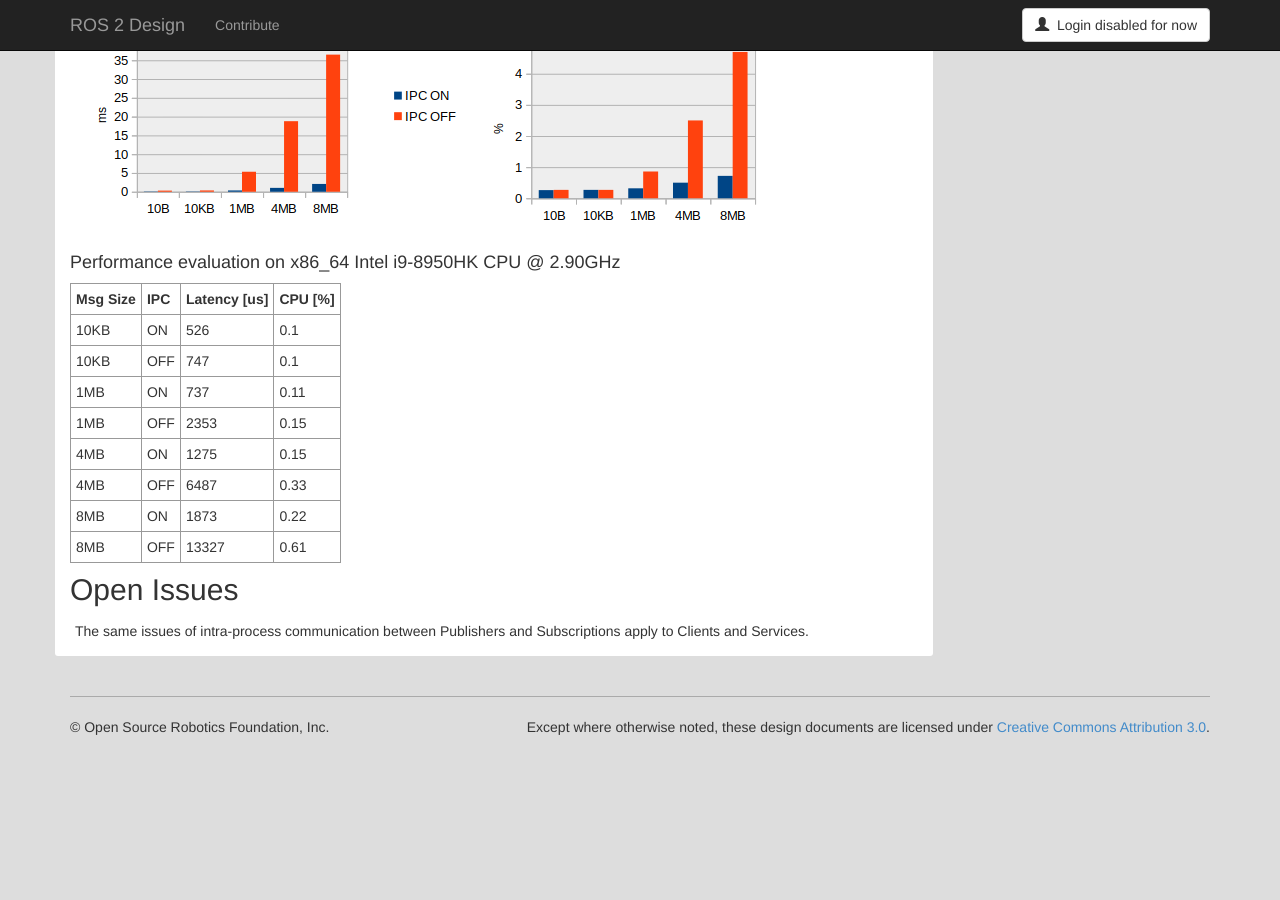
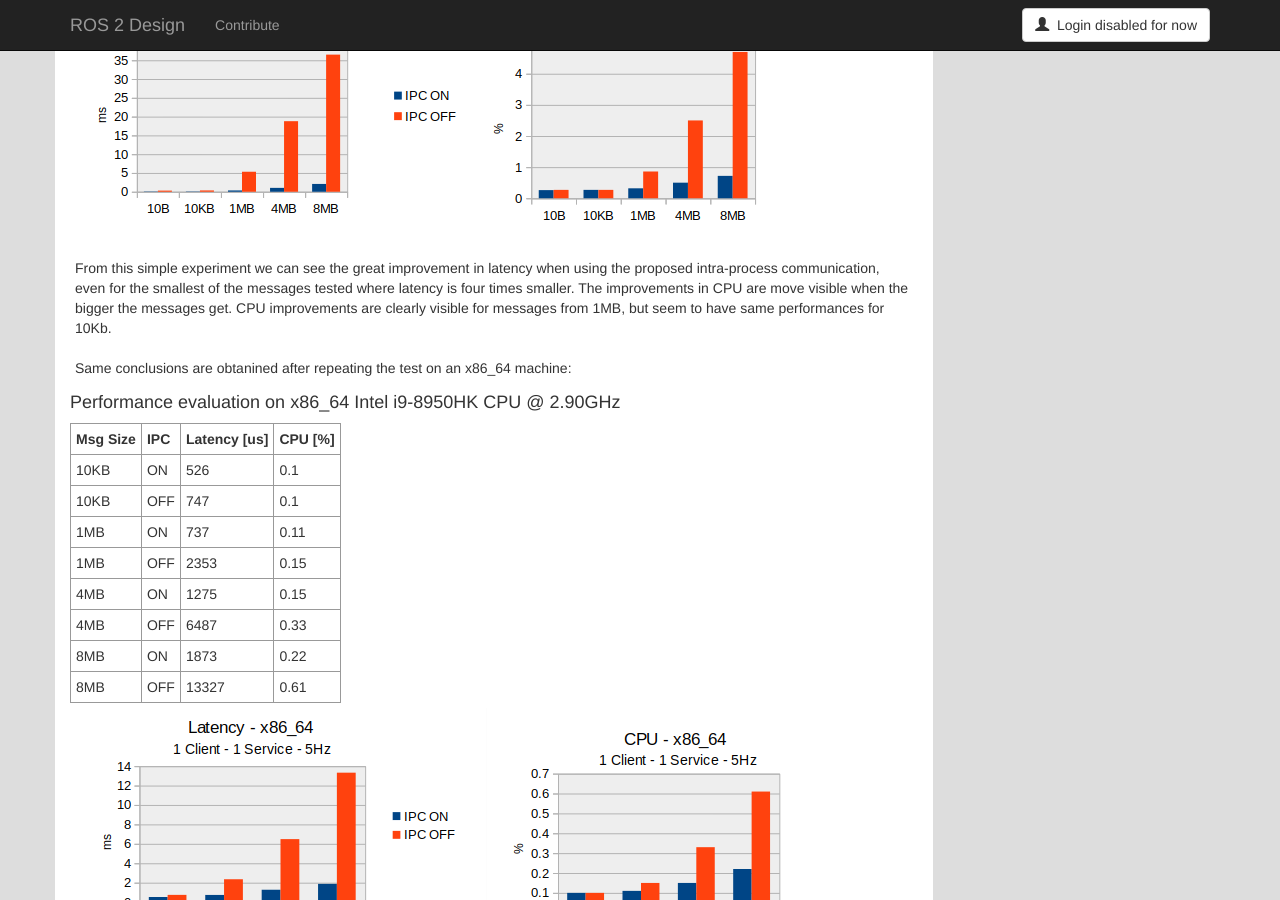
Before and after one commit to ros2/design, a Jekyll site: the page built from articles/intraprocess_communication.md, in a window 1280 px wide and 900 px high, scrolled down 18708 px. Built offline with Jekyll 4.4.1, drawn with Linux system fonts in a browser that asks for light colours; nearby versions of some CDN libraries; before the commit the page ends 19455 px from its top, so only the background shows below that.

Commit message:
Update design: Intra-process communication for clients/services
Signed-off-by: Mauro Passerino <mpasserino@irobot.com>

```diff
--- a/articles/intraprocess_communication.md
+++ b/articles/intraprocess_communication.md
@@ -650,6 +650,11 @@ The tests have been validated on multiple machines:
 
 ![Latency and CPU of Client/Service](../img/intraprocess_communication/latency-cpu-client-service-ipc.png)
 
+From this simple experiment we can see the great improvement in latency when using the proposed intra-process communication, even for the smallest of the messages tested where latency is four times smaller.
+The improvements in CPU are move visible when the bigger the messages get. CPU improvements are clearly visible for messages from 1MB, but seem to have same performances for 10Kb.
+
+Same conclusions are obtanined after repeating the test on an x86_64 machine:
+
 #### Performance evaluation on x86_64 Intel i9-8950HK CPU @ 2.90GHz
 
 | Msg Size   |   IPC    |  Latency [us] | CPU [%] |
@@ -663,6 +668,8 @@ The tests have been validated on multiple machines:
 |    8MB     |   ON     |     1873      |  0.22   |
 |    8MB     |   OFF    |     13327     |  0.61   |
 
+![Latency and CPU of Client/Service x86_64](../img/intraprocess_communication/latency-cpu-client-service-ipc-x86.png)
+
 ## Open Issues
 
 The same issues of intra-process communication between Publishers and Subscriptions apply to Clients and Services.
```
Also changed, not shown: img/intraprocess_communication/latency-cpu-client-service-ipc-x86.png (added).
